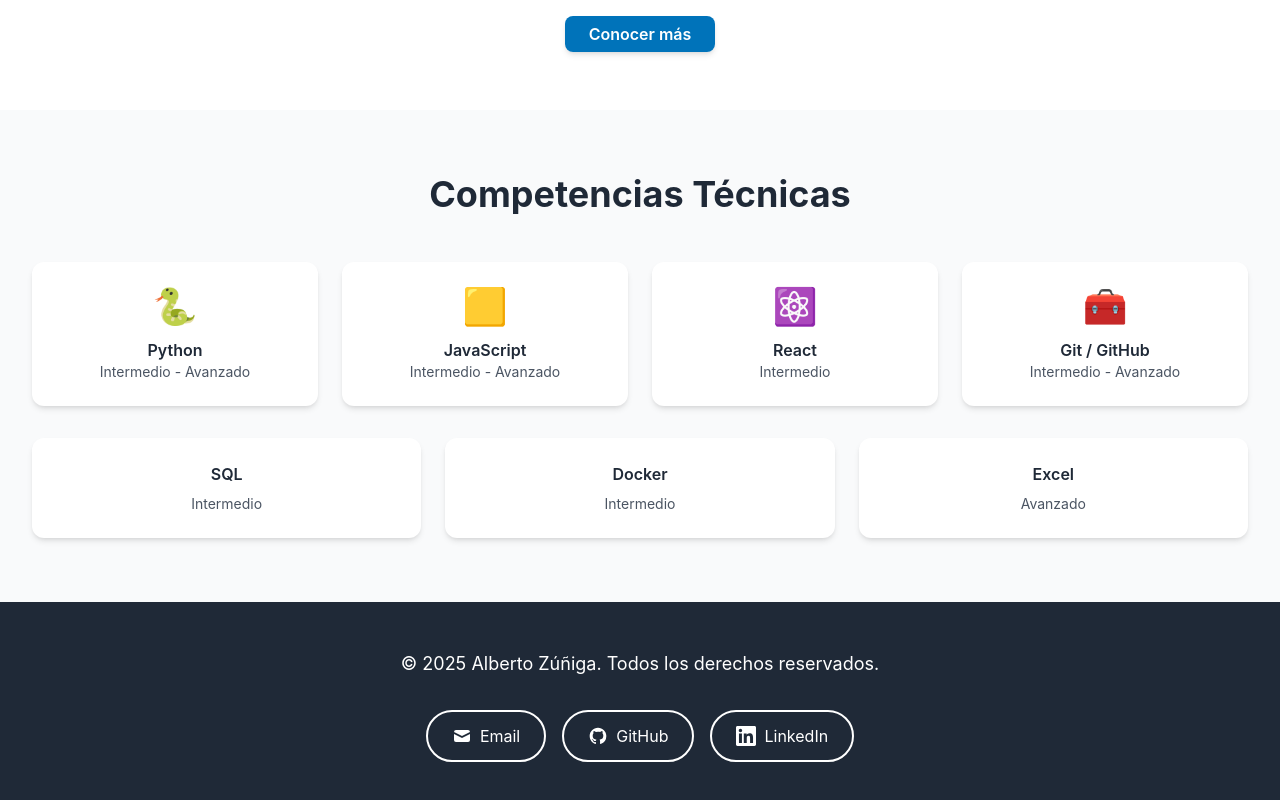
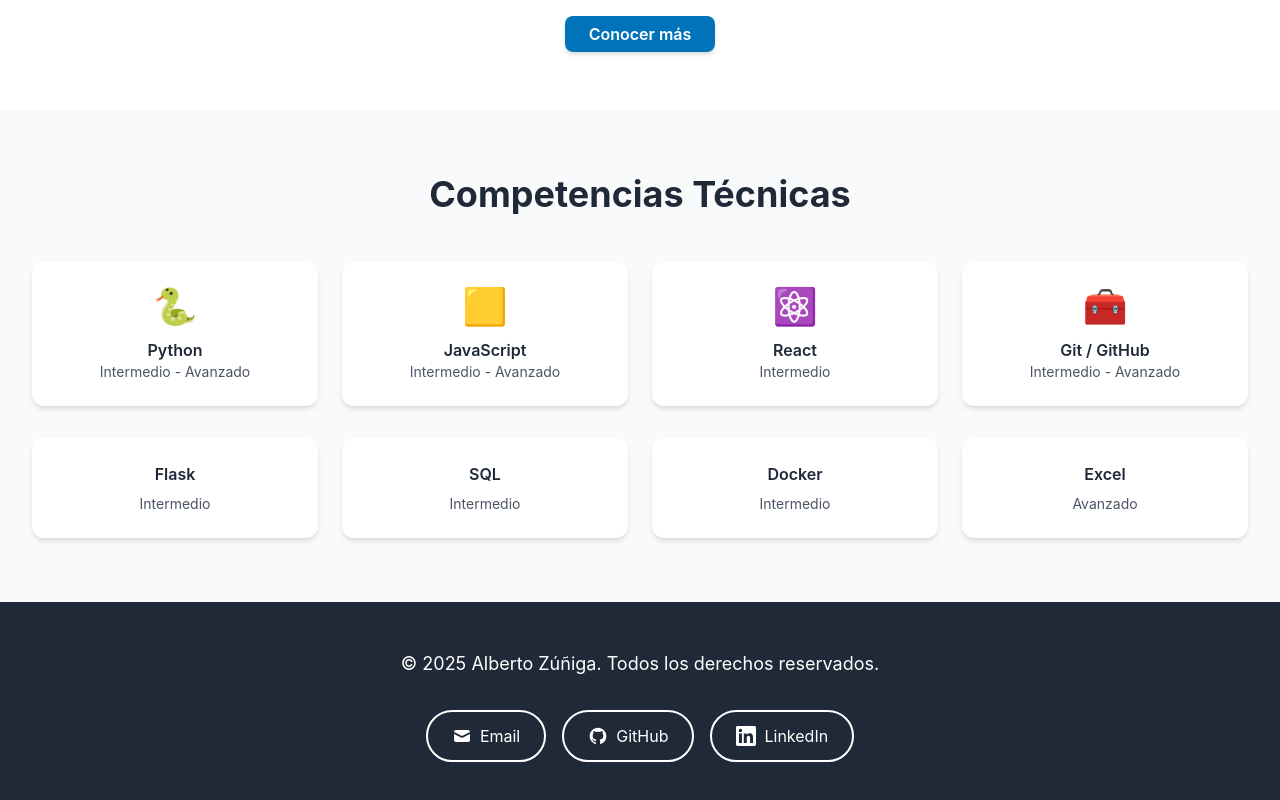
Before and after one commit to AlbertoZuiga/AlbertoZuiga.github.io, a React (Vite) app: page / in a window 1280 px wide. Shown: the part 864-1664 px from the top of the page. Built offline with nearby package versions, Linux system fonts and the light colour scheme.

Commit message:
feat: expand grid layout in Home component to include Flask card

```diff
--- a/src/pages/Home.jsx
+++ b/src/pages/Home.jsx
@@ -96,7 +96,11 @@
             </div>
           </div>
 
-          <div className="mt-8 grid md:grid-cols-3 gap-6">
+          <div className="mt-8 grid md:grid-cols-4 gap-6">
+            <div className="card p-6 text-center">
+              <h4 className="font-semibold text-gray-800 mb-2">Flask</h4>
+              <p className="text-sm text-gray-600">Intermedio</p>
+            </div>
             <div className="card p-6 text-center">
               <h4 className="font-semibold text-gray-800 mb-2">SQL</h4>
               <p className="text-sm text-gray-600">Intermedio</p>
```
